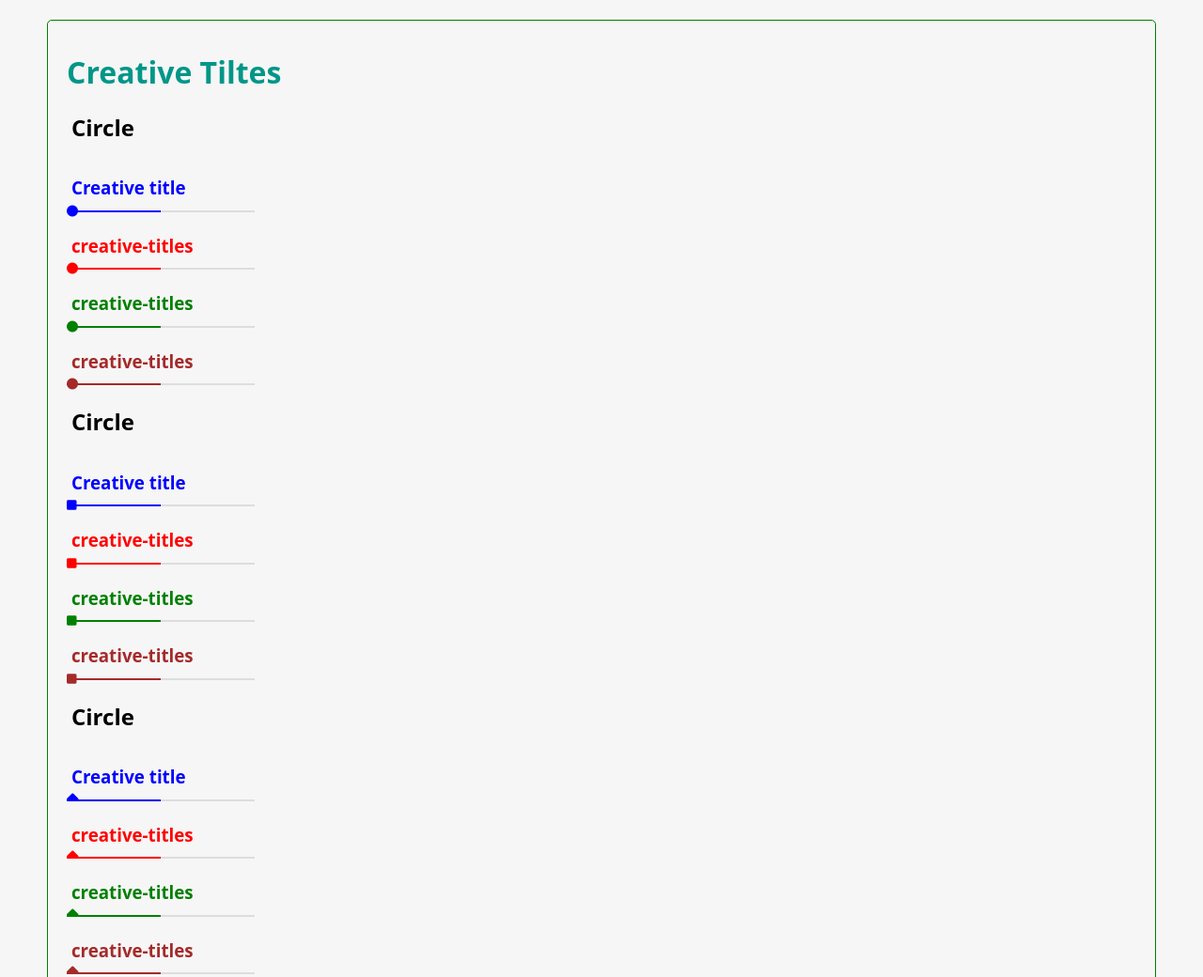
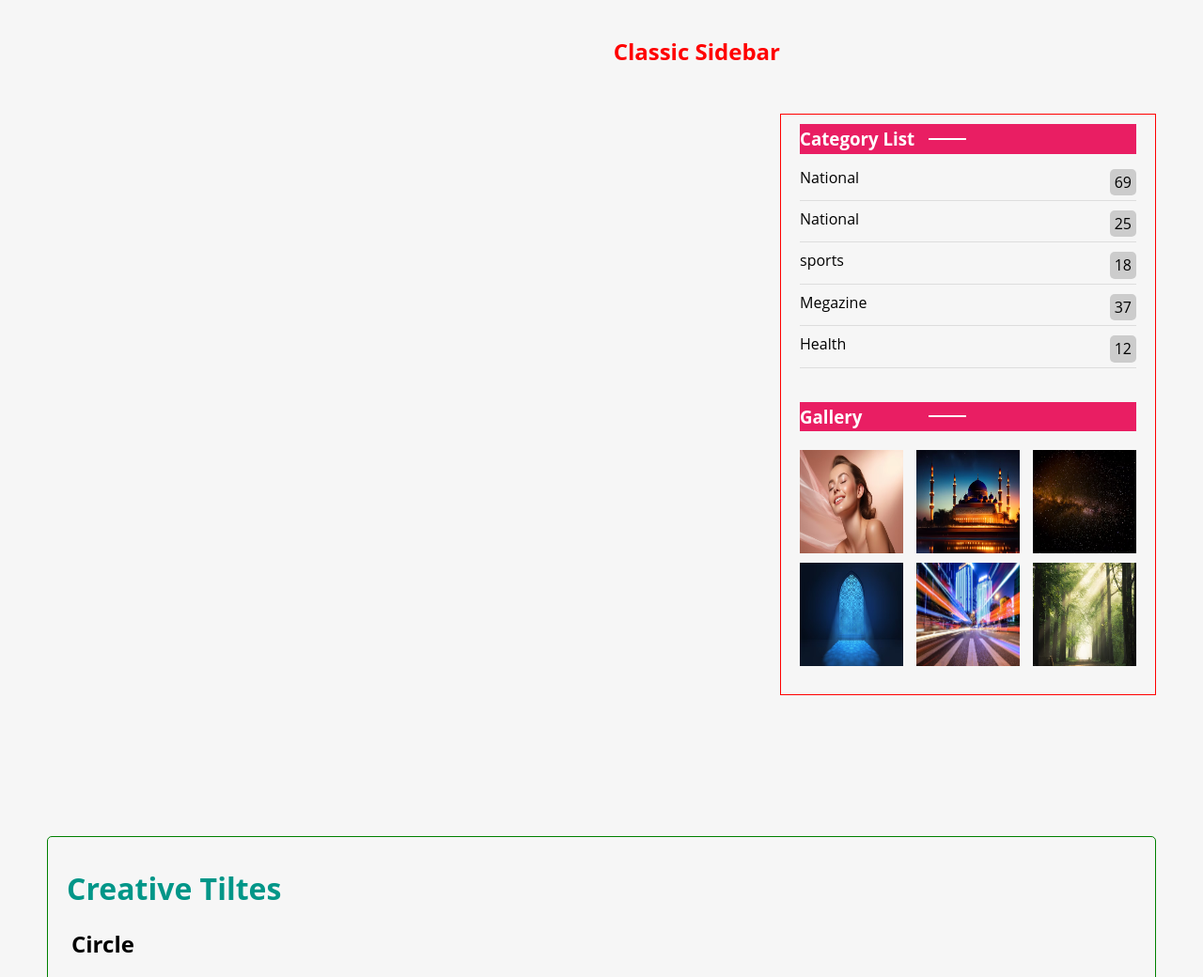
Before and after one commit to devharby/features-comparison-boxes, a plain HTML site: page index.html in a window 1280 px wide. Shown: the part 1520-2560 px from the top of the page at 94% size. Drawn offline with Linux system fonts and the light colour scheme.

Commit message:
add new fetch

```diff
--- a/css/style.css
+++ b/css/style.css
@@ -265,6 +265,64 @@ body {
   cursor: pointer;
 }
 /* End columns-challenge   */
+/* Start classic sidebar  */
+.Classic-sidebar {
+  position: relative;
+  margin: 50px 0;
+  display: flex;
+  justify-content: flex-end;
+}
+.Classic-sidebar aside {
+  margin: 100px 0;
+  width: 400px;
+  border: 1px solid red;
+}
+
+.wraper .Classic-sidebar h3 {
+  color: white;
+  background-color: #e91e63;
+  position: relative;
+  padding: 5px 0;
+  margin: 0;
+}
+.Classic-sidebar h3::after {
+  content: "";
+  position: absolute;
+  width: 40px;
+  height: 2px;
+  left: 137px;
+  background-color: white;
+  top: 50%;
+  transform: translateY(-50%);
+}
+.Classic-sidebar section {
+  padding: 10px 20px;
+}
+
+.Classic-sidebar ul li {
+  display: flex;
+  justify-content: space-between;
+  margin-bottom: 10px;
+  border-bottom: 1px solid #ddd;
+  padding-bottom: 5px;
+}
+.Classic-sidebar ul li span {
+  background-color: #ccc;
+  padding: 5px;
+  border-radius: 5px;
+}
+.Classic-sidebar section figure {
+  margin: 20px 0;
+  display: flex;
+  justify-content: space-between;
+  flex-wrap: wrap;
+  gap: 10px;
+}
+.Classic-sidebar section figure img {
+  width: 110px;
+  height: 110px;
+}
+/* End classic sidebar  */
 /* Start Creative Titles  */
 .creative-titles {
   border: 1px solid green;
--- a/index.html
+++ b/index.html
@@ -77,6 +77,33 @@
                 </form>
             </fieldset>
         </div>
+        <div class="Classic-sidebar">
+            <H2>Classic sidebar</H2>
+            <aside>
+                <section>
+                    <H3>Category List</H3>
+                    <ul>
+                        <li>National <Span>69</Span></li>
+                        <li>National <Span>25</Span></li>
+                        <li>sports <Span>18</Span></li>
+                        <li>Megazine<Span>37</Span></li>
+                        <li>Health <Span>12</Span></li>
+                    </ul>
+                </section>
+                <section>
+                    <H3>Gallery</H3>
+                    <figure>
+                        <img src="images/1.avif" alt="">
+                        <img src="images/2.avif" alt="">
+                        <img src="images/3.avif" alt="">
+                        <img src="images/4.avif" alt="">
+                        <img src="images/5.avif" alt="">
+                        <img src="images/6.avif" alt="">
+                    </figure>
+
+                </section>
+            </aside>
+        </div>
         <!-- End columns-challenge  -->
         <!-- Start creative titles  -->
         <div class="creative-titles">
```
Also changed, not shown: images/1.avif (added), images/2.avif (added), images/3.avif (added), images/4.avif (added), images/5.avif (added), images/6.avif (added), images/7.jpg (added), images/8.avif (added), images/9.avif (added), images/wide-angle-shot-single-tree-growing-clouded-sky-during-sunset-surrounded-by-grass_181624-22807.avif (added), 1 other file.
